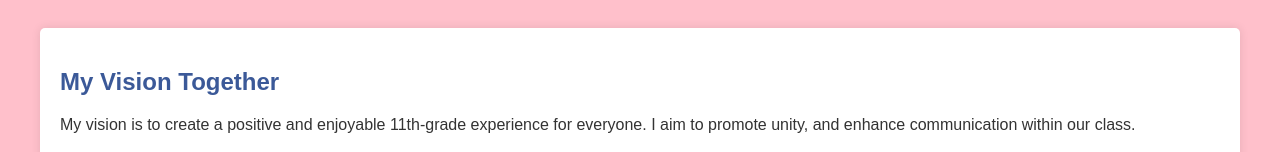
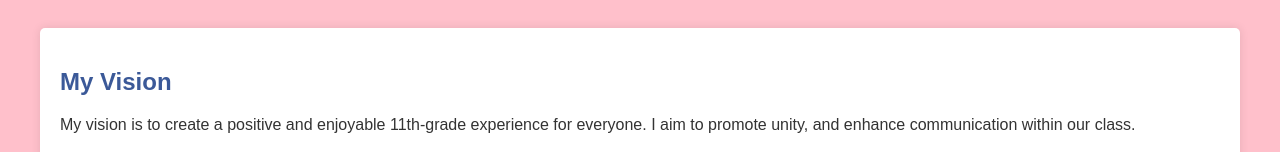
Before and after one commit to KRISHNA2008vnr/election, a plain HTML site: page vision.html in a window 1280 px wide. Shown: the part 184-336 px from the top of the page. Drawn offline with Linux system fonts and the light colour scheme.

Commit message:
vision.html

```diff
--- a/vision.html
+++ b/vision.html
@@ -89,7 +89,7 @@
     </nav>
     <div class="container">
         <div class="main-content">
-            <h2>My Vision Together</h2>
+            <h2>My Vision</h2>
             <p>My vision is to create a positive and enjoyable 11th-grade experience for everyone. I aim to promote unity, and enhance communication within our class.</p>
             <div class="image-container">
                 <img src="v.png" alt="Vision Image">
```
